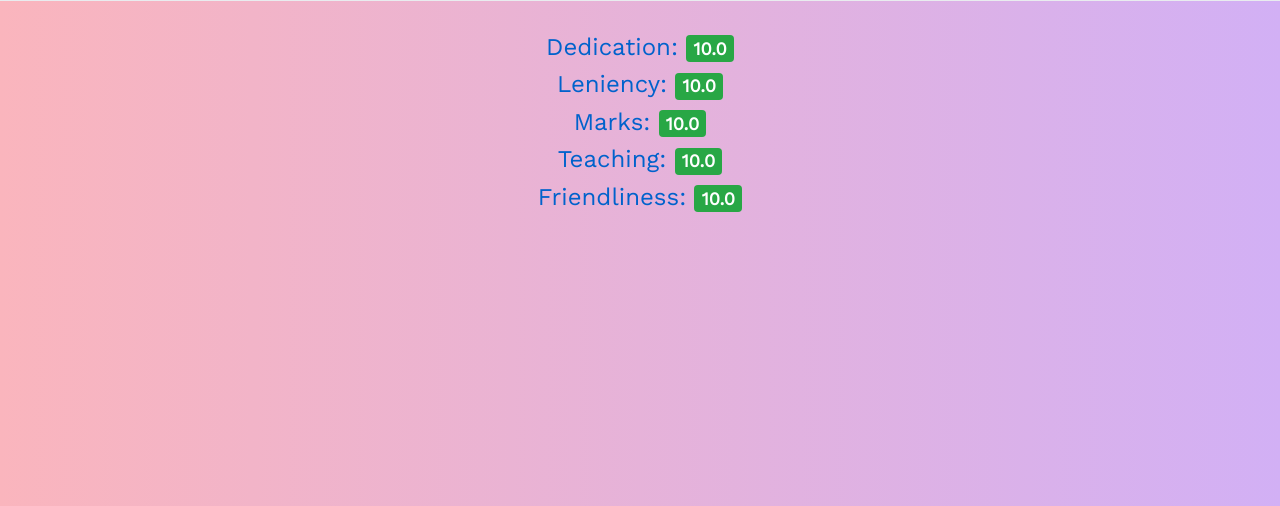
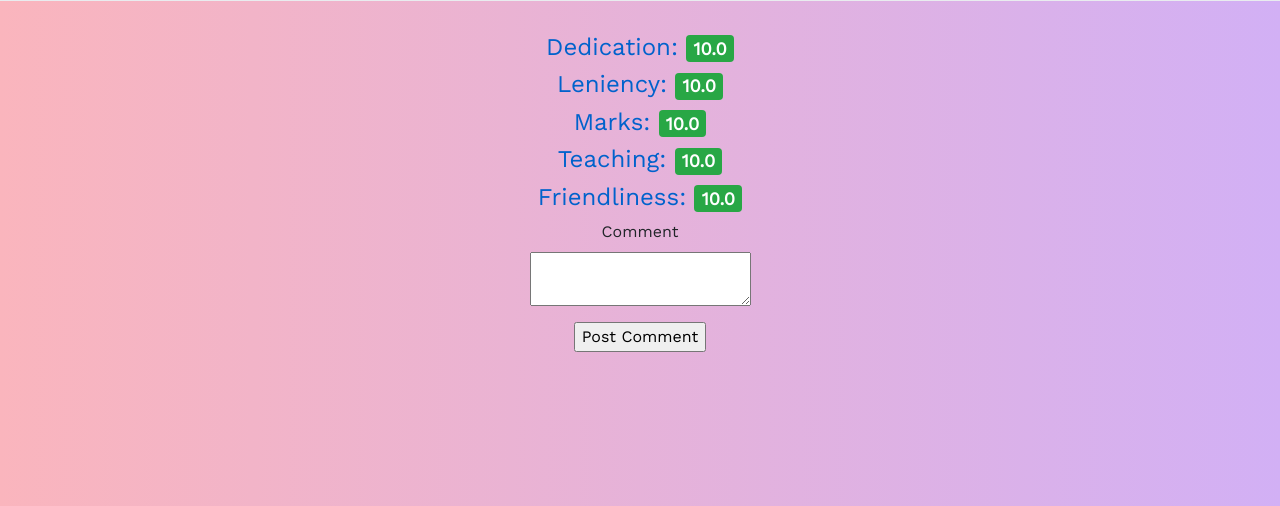
Before and after one commit to SidJain1412/TeacherRating, a Flask app: page /teacher/1 in a window 1280 px wide. Shown: the part 294-800 px from the top of the page. Run offline with Flask 2, Linux system fonts and the light colour scheme; a user stored in the database is signed in; tables that the repository leaves empty hold one stand-in row (values such as "Sample post"); some libraries are stand-ins or nearby versions.

Commit message:
Comment submission and inserting into db working. Going to display comments on teacher's page next.

```diff
--- a/app/forms.py
+++ b/app/forms.py
@@ -1,7 +1,7 @@
 # Using Flask WTF (WT Forms) to represent web forms
 
 from flask_wtf import FlaskForm
-from wtforms import StringField, PasswordField, BooleanField, SubmitField, SelectField, DecimalField, RadioField
+from wtforms import StringField, PasswordField, BooleanField, SubmitField, SelectField, DecimalField, RadioField, TextAreaField
 from wtforms.validators import DataRequired, ValidationError, Email, EqualTo, Length
 from app.models import User, Teacher
 
@@ -55,3 +55,8 @@ class RateTeacherForm(FlaskForm):
     friendliness_score = RadioField('Friendliness', choices=[(
         '1', '1'), ('2', '2'), ('3', '3'), ('4', '4'), ('5', '5')], validators=[DataRequired()])
     submit = SubmitField('Submit Rating')
+
+
+class CommentForm(FlaskForm):
+    comment = TextAreaField('Comment', validators=[Length(min=0, max=140)])
+    submit = SubmitField('Post Comment')
--- a/app/routes.py
+++ b/app/routes.py
@@ -1,9 +1,9 @@
 from app import app, db
-from app.forms import LoginForm, RegistrationForm, AddTeacherForm, RateTeacherForm
+from app.forms import LoginForm, RegistrationForm, AddTeacherForm, RateTeacherForm, CommentForm
 from flask import render_template, redirect, flash, make_response, jsonify, url_for, request
 from flask_httpauth import HTTPBasicAuth
 from flask_login import current_user, login_user, logout_user, login_required
-from app.models import User, Teacher, Rating
+from app.models import User, Teacher, Rating, Comment
 from werkzeug.urls import url_parse
 from datetime import datetime
 from .views import update_score
@@ -99,7 +99,8 @@ def view_teachers():
 @login_required
 def rate_teacher(teacherId):
     user_id = current_user.id
-    rating = Rating.query.filter_by(user_id=user_id, teacher_id=teacherId).first()
+    rating = Rating.query.filter_by(
+        user_id=user_id, teacher_id=teacherId).first()
     if rating is not None:
         flash('You have already rated this teacher!')
         return redirect(url_for('view_teachers'))
@@ -137,11 +138,20 @@ def logout():
     return redirect(url_for('login'))
 
 
-@app.route('/teacher/<teacherId>')
+@app.route('/teacher/<teacherId>', methods=['GET', 'POST'])
 @login_required
 def teacher(teacherId):
     teacher = Teacher.query.filter_by(id=teacherId).first()
+
     if teacher is not None:
-        return render_template('teacher.html', teacher=teacher)
+        form = CommentForm()
+        if form.validate_on_submit():
+            comment = Comment(teacher_id=teacherId,
+                              user_id=current_user.id, value=form.comment.data)
+            db.session.add(comment)
+            db.session.commit()
+            flash('Successfully added comment!')
+        return render_template('teacher.html', teacher=teacher, form=form)
     flash('Invalid Teacher ID')
+
     return render_template(url_for('view_teachers'))
--- a/app/templates/teacher.html
+++ b/app/templates/teacher.html
@@ -22,6 +22,16 @@
 		<div>
 			<h4>Friendliness: <span class="badge badge-success">{{ teacher.friendliness_score }}</span></h4>
 		</div>
+		<form action="" method="post">
+		{{ form.hidden_tag() }}
+		<p>
+			{{ form.comment.label }}<br>
+			{{ form.comment(size=32) }}
+		</p>
+		<p>{{ form.submit() }}</p>
+	</form>
+
 	</div>
 
+
 {% endblock %}
```
Also changed, not shown: app/app.db.
